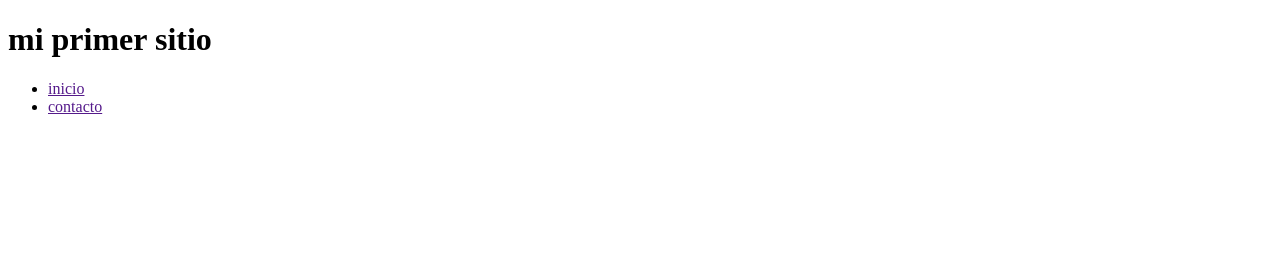
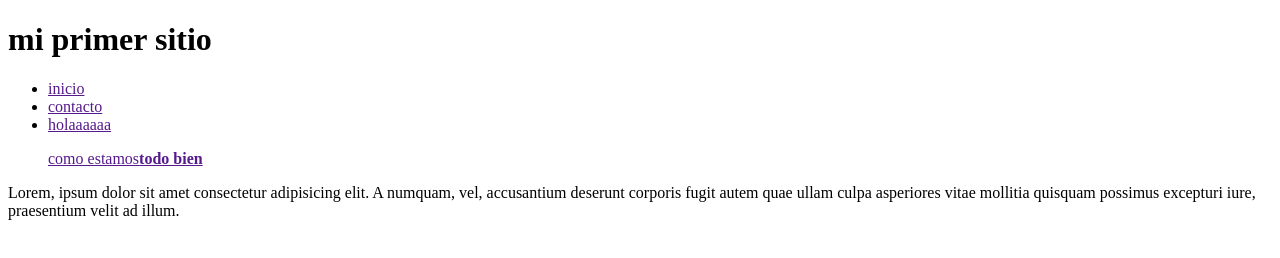
Before and after one commit to gabrielbenitez1/gitprueba, a plain HTML site: page index.html in a window 1280 px wide. Drawn offline with Linux system fonts and the light colour scheme.

Commit message:
agrego parrafo

```diff
--- a/index.html
+++ b/index.html
@@ -12,8 +12,14 @@
             <ul>
                 <li><a href="">inicio</a></li>
                 <li><a href="">contacto</a></li>
+                <li><a href="">holaaaaaa<p>como estamos<b>todo bien</b></p></a></li>
             </ul>
         </nav>
+        <main>
+            <section>
+                <p>Lorem, ipsum dolor sit amet consectetur adipisicing elit. A numquam, vel, accusantium deserunt corporis fugit autem quae ullam culpa asperiores vitae mollitia quisquam possimus excepturi iure, praesentium velit ad illum.</p>
+            </section>
+        </main>
     </header>
 </body>
 </html>
```
